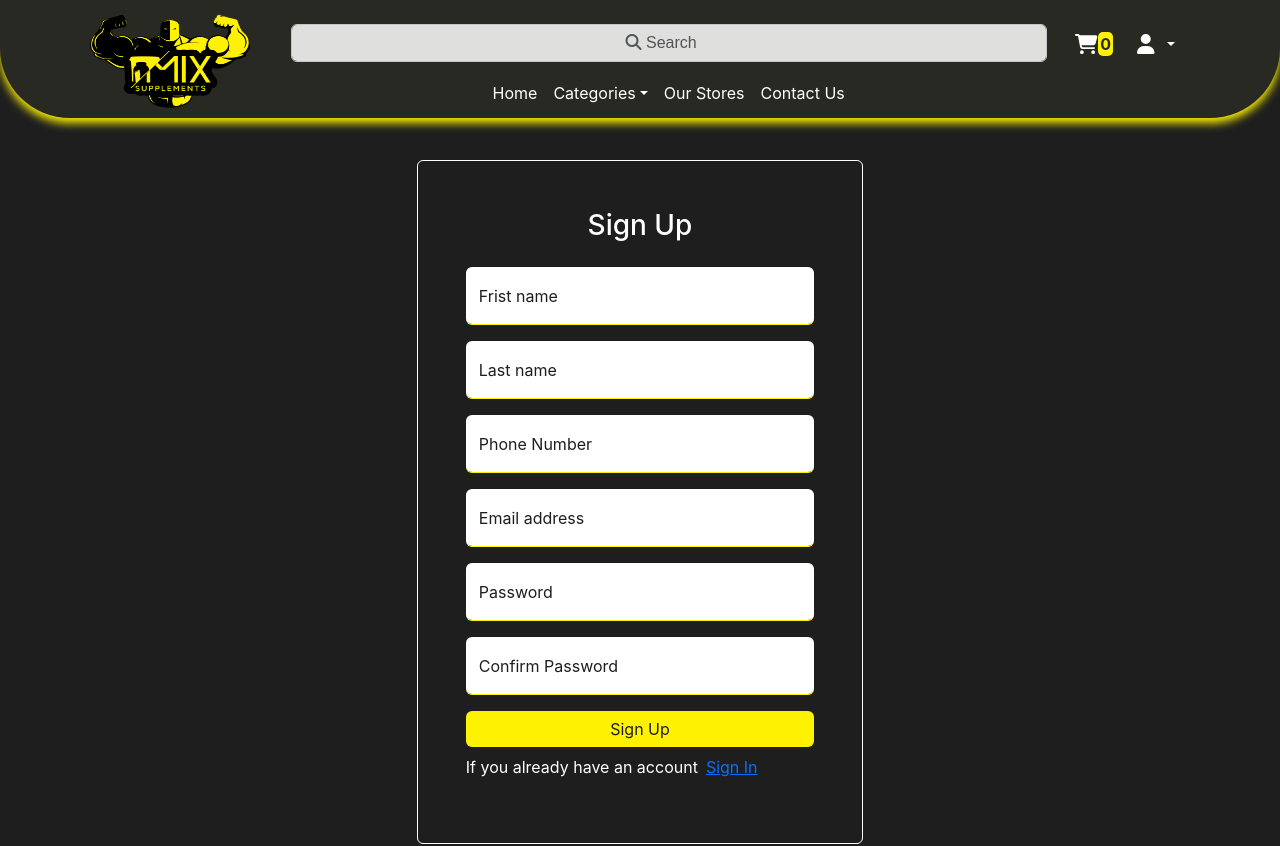
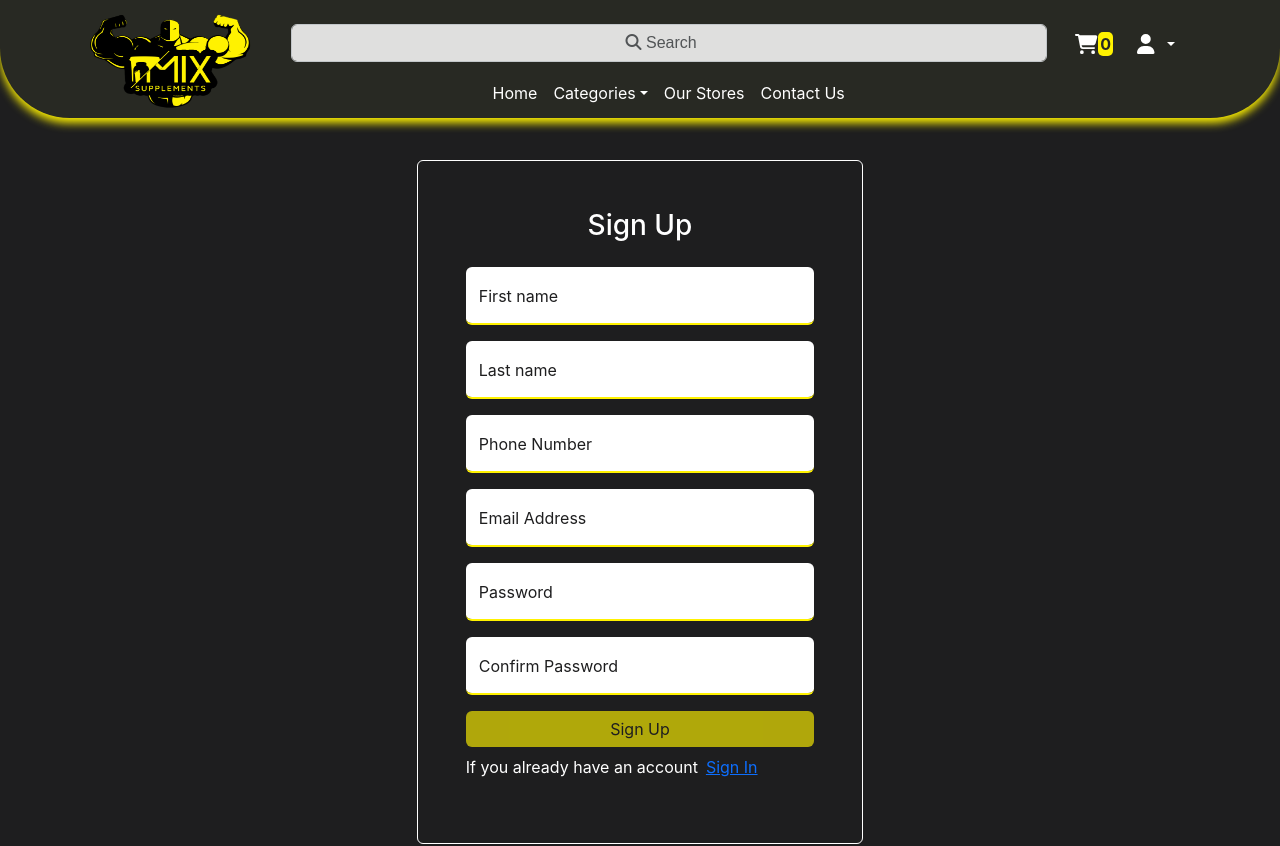
Before and after one commit to MixSupplements/Mix-Supplements-Front, a React (Create React App) app: page /signup in a window 1280 px wide. Shown: the top 846 px of the page. Built offline with nearby package versions, Linux system fonts and the light colour scheme; no server answers.

Commit message:
add validations to signup page

```diff
--- a/src/pages/Signup/Sign-up.css
+++ b/src/pages/Signup/Sign-up.css
@@ -17,7 +17,7 @@
 
 .signup .form-control {
     border: none;
-  border-bottom: 1px solid var(--clr-primary-400);
+    border-bottom: 2px solid var(--clr-primary-400);
 }
 .signup div label {
     color: var(--clr-neutral-900) !important;
@@ -51,3 +51,10 @@
     color: var(--clr-neutral-900);
     border: none;
 }
+
+.signup .error-field {
+    border-bottom-color: var(--clr-accent-400);
+}
+.signup .error-field:focus {
+    border-bottom-color: var(--clr-accent-400);
+}
--- a/src/pages/Signup/Sign-up.jsx
+++ b/src/pages/Signup/Sign-up.jsx
@@ -1,7 +1,8 @@
 import { useEffect, useState } from "react";
 
+import { Link, useNavigate } from "react-router-dom";
+
 import axiosInstance from "../../APIs/config";
-import { Link, useNavigate } from "react-router-dom";
 
 import "./Sign-up.css";
 
@@ -10,26 +11,130 @@ function Signup() {
         window.scrollTo(0, 0);
     }, []);
     const navigate = useNavigate();
-    const [firstName, setFirstName] = useState();
-    const [lastName, setLastName] = useState();
-    const [phoneNumber, setPhoneNumber] = useState();
-    const [email, setEmail] = useState();
-    const [password, setPassword] = useState();
-    const [confirmPassword, setConfirmPassword] = useState();
+    const [formData, setFormData] = useState({
+        firstName: "",
+        lastName: "",
+        phoneNumber: "",
+        email: "",
+        password: "",
+        confirmPassword: "",
+    });
+    const [errors, setErrors] = useState({});
+    const [ValidForm, setValidForm] = useState({
+        firstName: false,
+        lastName: false,
+        phoneNumber: false,
+        email: false,
+        password: false,
+        confirmPassword: false,
+    });
+
+    const handleChange = (e) => {
+        const { name, value } = e.target;
+        setFormData({ ...formData, [name]: value });
+        if (name === "firstName") {
+            if (value === "") {
+                setErrors({ ...errors, [name]: "First Name is required" });
+                setValidForm({ ...ValidForm, [name]: false });
+            } else if (value.trim() === "") {
+                setErrors({ ...errors, [name]: "First Name shouldn't have any leading spaces" });
+            } else if (value.length < 3) {
+                setErrors({ ...errors, [name]: "First Name must be at least 3 characters" });
+                setValidForm({ ...ValidForm, [name]: false });
+            } else if (!/^[a-zA-Z+]+$/.test(value)) {
+                setErrors({ ...errors, [name]: "First Name can only contain letters" });
+                setValidForm({ ...ValidForm, [name]: false });
+            } else {
+                setErrors({ ...errors, [name]: "" });
+                setValidForm({ ...ValidForm, [name]: true });
+            }
+        }
+
+        if (name === "lastName") {
+            if (value === "") {
+                setErrors({ ...errors, [name]: "Last Name is required" });
+                setValidForm({ ...ValidForm, [name]: false });
+            } else if (value.trim() === "") {
+                setErrors({ ...errors, [name]: "Last Name shouldn't have any leading spaces" });
+            } else if (value.length < 3) {
+                setErrors({ ...errors, [name]: "Last Name must be at least 3 characters" });
+                setValidForm({ ...ValidForm, [name]: false });
+            } else if (!/^[a-zA-Z+]+$/.test(value)) {
+                setErrors({ ...errors, [name]: "Last Name can only contain letters" });
+                setValidForm({ ...ValidForm, [name]: false });
+            } else {
+                setErrors({ ...errors, [name]: "" });
+                setValidForm({ ...ValidForm, [name]: true });
+            }
+        }
+
+        if (name === "phoneNumber") {
+            if (value === "") {
+                setErrors({ ...errors, [name]: "Phone Number is required" });
+                setValidForm({ ...ValidForm, [name]: false });
+            } else if (!/^\+20\d{10}$/.test(value)) {
+                setErrors({
+                    ...errors,
+                    [name]: "Phone Number should starts with (+20) and 10 digits",
+                });
+                setValidForm({ ...ValidForm, [name]: false });
+            } else {
+                setErrors({ ...errors, [name]: "" });
+                setValidForm({ ...ValidForm, [name]: true });
+            }
+        }
+
+        if (name === "email") {
+            if (value === "") {
+                setErrors({ ...errors, [name]: "Email Address is required" });
+                setValidForm({ ...ValidForm, [name]: false });
+            } else if (!/^[\w.-]+@[a-zA-Z\d.-]+\.[a-zA-Z]{2,}$/.test(value)) {
+                setErrors({ ...errors, [name]: "Enter a valid email address" });
+                setValidForm({ ...ValidForm, [name]: false });
+            } else {
+                setErrors({ ...errors, [name]: "" });
+                setValidForm({ ...ValidForm, [name]: true });
+            }
+        }
+
+        if (name === "password") {
+            if (value.length < 8) {
+                setErrors({ ...errors, [name]: "Password must be at least 8 characters long" });
+                setValidForm({ ...ValidForm, [name]: false });
+            } else if (value.length >= 8) {
+                setErrors({ ...errors, [name]: "" });
+                setValidForm({ ...ValidForm, [name]: true });
+            }
+            if (value === formData.confirmPassword) {
+                setErrors({ ...errors, confirmPassword: "" });
+                setValidForm({ ...ValidForm, confirmPassword: true });
+            }
+        }
+
+        if (name === "confirmPassword") {
+            if (formData.password.length < 8) {
+                setErrors({ ...errors, [name]: "Password must be at least 8 characters long" });
+                setValidForm({ ...ValidForm, [name]: false });
+            } else if (formData.password !== value) {
+                setErrors({ ...errors, [name]: "Passwords do not match" });
+                setValidForm({ ...ValidForm, [name]: false });
+            } else {
+                setErrors({ ...errors, [name]: "" });
+                setValidForm({ ...ValidForm, [name]: true });
+            }
+        }
+    };
+
     const signupSubmit = function (e) {
         e.preventDefault();
-        if (password !== confirmPassword) return;
+        if (formData.password !== formData.confirmPassword) {
+            setErrors({ ...errors, confirmPassword: "Passwords do not match" });
+            setValidForm({ ...ValidForm, confirmPassword: false });
+            return;
+        }
         axiosInstance
-            .post("/register", {
-                firstName: firstName,
-                lastName: lastName,
-                phoneNumber: phoneNumber,
-                email: email,
-                password: password,
-                confirmPassword: confirmPassword,
-            })
+            .post("/register", formData)
             .then((res) => {
-                // console.log(res);
                 navigate(`/login`);
             })
             .catch((error) => console.log(error));
@@ -45,84 +150,137 @@ function Signup() {
                 >
                     <h3 className=" text-center mb-4">Sign Up</h3>
                     {/* <img src="./../public/logo192.png" /> */}
-
                     <div className="form-floating mb-3">
                         <input
                             type="text"
-                            className="form-control"
+                            className={`form-control ${
+                                errors.firstName
+                                    ? "error-field is-invalid"
+                                    : formData.firstName && "is-valid"
+                            }`}
                             placeholder="First name"
                             aria-label="First name"
+                            name="firstName"
+                            value={formData.firstName}
                             onChange={(e) => {
-                                setFirstName(e.target.value.toLowerCase());
+                                handleChange(e);
                             }}
                         />
-                        <label htmlFor="floatingInput ">Frist name</label>
+                        <label htmlFor="floatingInput ">First name</label>
+                        {errors.firstName && <div className="text-danger">{errors.firstName}</div>}
                     </div>
                     <div className="form-floating mb-3">
                         <input
                             type="text"
-                            className="form-control"
+                            className={`form-control ${
+                                errors.lastName
+                                    ? "error-field is-invalid"
+                                    : formData.lastName && "is-valid"
+                            }`}
                             placeholder="Last name"
                             aria-label="Last name"
+                            name="lastName"
+                            value={formData.lastName}
                             onChange={(e) => {
-                                setLastName(e.target.value.toLowerCase());
+                                handleChange(e);
                             }}
                         />
                         <label htmlFor="floatingInput">Last name</label>
+                        {errors.lastName && <div className="text-danger">{errors.lastName}</div>}
                     </div>
-
                     <div className="form-floating mb-3">
                         <input
-                            type="string"
-                            className="form-control"
+                            type="text"
+                            className={`form-control ${
+                                errors.phoneNumber
+                                    ? "error-field is-invalid"
+                                    : formData.phoneNumber && "is-valid"
+                            }`}
                             placeholder="Phone Number"
                             aria-label="Phone Number"
+                            name="phoneNumber"
+                            value={formData.phoneNumber}
                             onChange={(e) => {
-                                setPhoneNumber(e.target.value);
+                                handleChange(e);
                             }}
                         />
                         <label htmlFor="floatingInput">Phone Number</label>
+                        {errors.phoneNumber && (
+                            <div className="text-danger">{errors.phoneNumber}</div>
+                        )}
                     </div>
-
                     <div className="form-floating mb-3">
                         <input
-                            type="email"
-                            className="form-control"
-                            id="floatingInput"
-                            placeholder="name@example.com"
+                            type="text"
+                            className={`form-control ${
+                                errors.email
+                                    ? "error-field is-invalid"
+                                    : formData.email && "is-valid"
+                            }`}
+                            placeholder="Email Address"
+                            aria-label="Email Address"
+                            name="email"
+                            value={formData.email}
                             onChange={(e) => {
-                                setEmail(e.target.value);
+                                handleChange(e);
                             }}
                         />
-                        <label htmlFor="floatingInput">Email address</label>
+                        <label htmlFor="floatingInput">Email Address</label>
+                        {errors.email && <div className="text-danger">{errors.email}</div>}
                     </div>
                     <div className="form-floating mb-3">
                         <input
                             type="password"
-                            className="form-control"
-                            id="floatingPassword"
+                            className={`form-control ${
+                                errors.password
+                                    ? "error-field is-invalid"
+                                    : formData.password && "is-valid"
+                            }`}
                             placeholder="Password"
+                            aria-label="Password"
+                            name="password"
+                            value={formData.password}
                             onChange={(e) => {
-                                setPassword(e.target.value.toLowerCase());
+                                handleChange(e);
                             }}
                         />
-                        <label htmlFor="floatingPassword">Password</label>
+                        <label htmlFor="floatingInput">Password</label>
+                        {errors.password && <div className="text-danger">{errors.password}</div>}
                     </div>
-
                     <div className="form-floating mb-3">
                         <input
                             type="password"
-                            className="form-control"
-                            id="floatingConfirmPassword"
+                            className={`form-control ${
+                                errors.confirmPassword
+                                    ? "error-field is-invalid"
+                                    : formData.confirmPassword && "is-valid"
+                            }`}
                             placeholder="Confirm Password"
+                            aria-label="Confirm Password"
+                            name="confirmPassword"
+                            value={formData.confirmPassword}
                             onChange={(e) => {
-                                setConfirmPassword(e.target.value);
+                                handleChange(e);
                             }}
                         />
-                        <label htmlFor="floatingConfirmPassword">Confirm Password</label>
+                        <label htmlFor="floatingInput">Confirm Password</label>
+                        {errors.confirmPassword && (
+                            <div className="text-danger">{errors.confirmPassword}</div>
+                        )}
                     </div>
                     <div className="d-grid">
-                        <button className="in-btn btn btn-primary" type="submit">
+                        <button
+                            className="in-btn btn btn-primary"
+                            type="submit"
+                            disabled={
+                                !ValidForm.firstName ||
+                                !ValidForm.lastName ||
+                                !ValidForm.phoneNumber ||
+                                !ValidForm.email ||
+                                !ValidForm.password ||
+                                !ValidForm.confirmPassword
+                            }
+                        >
                             Sign Up
                         </button>
                     </div>
```
Lines whose indentation alone changed are shown as unchanged.
